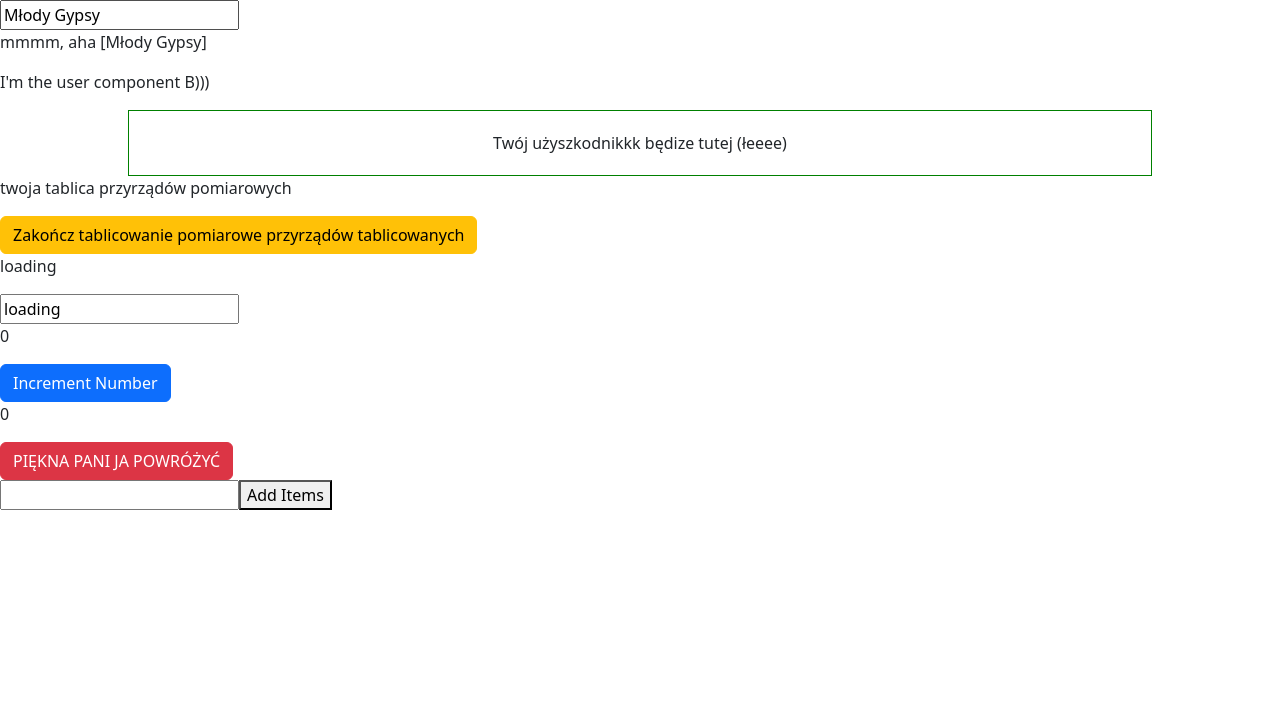
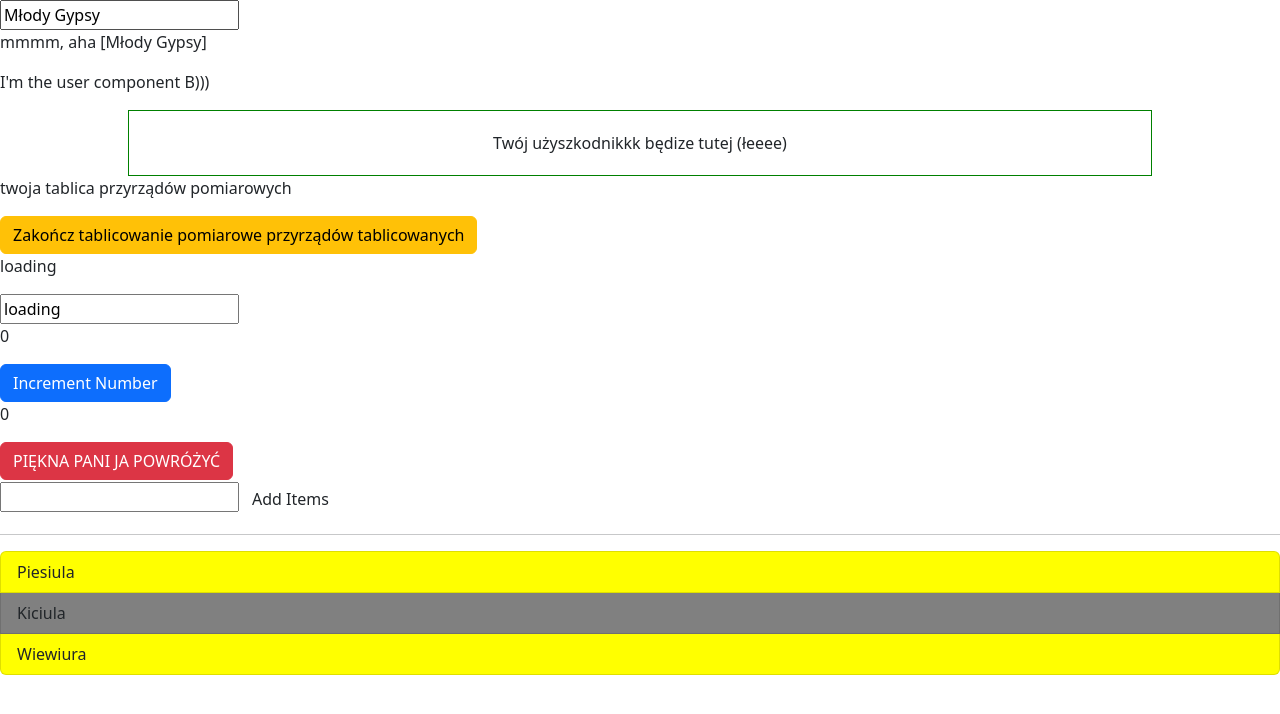
Before and after one commit to lmowinskideloitte/angular-essentials-udemy, an Angular app: page / in a window 1280 px wide. Shown: the top 714 px of the page. Built offline with nearby package versions, Linux system fonts and the light colour scheme.

Commit message:
ngStyle/ngClass for modifying css

```diff
--- a/src/app/cart/cart.component.html
+++ b/src/app/cart/cart.component.html
@@ -1,2 +1,18 @@
 <input type="text" [(ngModel)]="newItem">
-<button (click)="onAddItem()">Add Items</button>
+<button
+  (click)="onAddItem()"
+  class="btn"
+  [ngClass]="{'btn-success': newItem !== '', 'btn-default': newItem === ''}"
+>
+  Add Items
+</button>
+
+<hr>
+
+<ul class="list-group">
+  <li
+    class="list-group-item"
+    *ngFor="let item of items; let i = index"
+    [ngStyle]="{backgroundColor: i % 2 === 0 ? 'yellow' : 'grey'}"
+  >{{ item }}</li>
+</ul>
```
